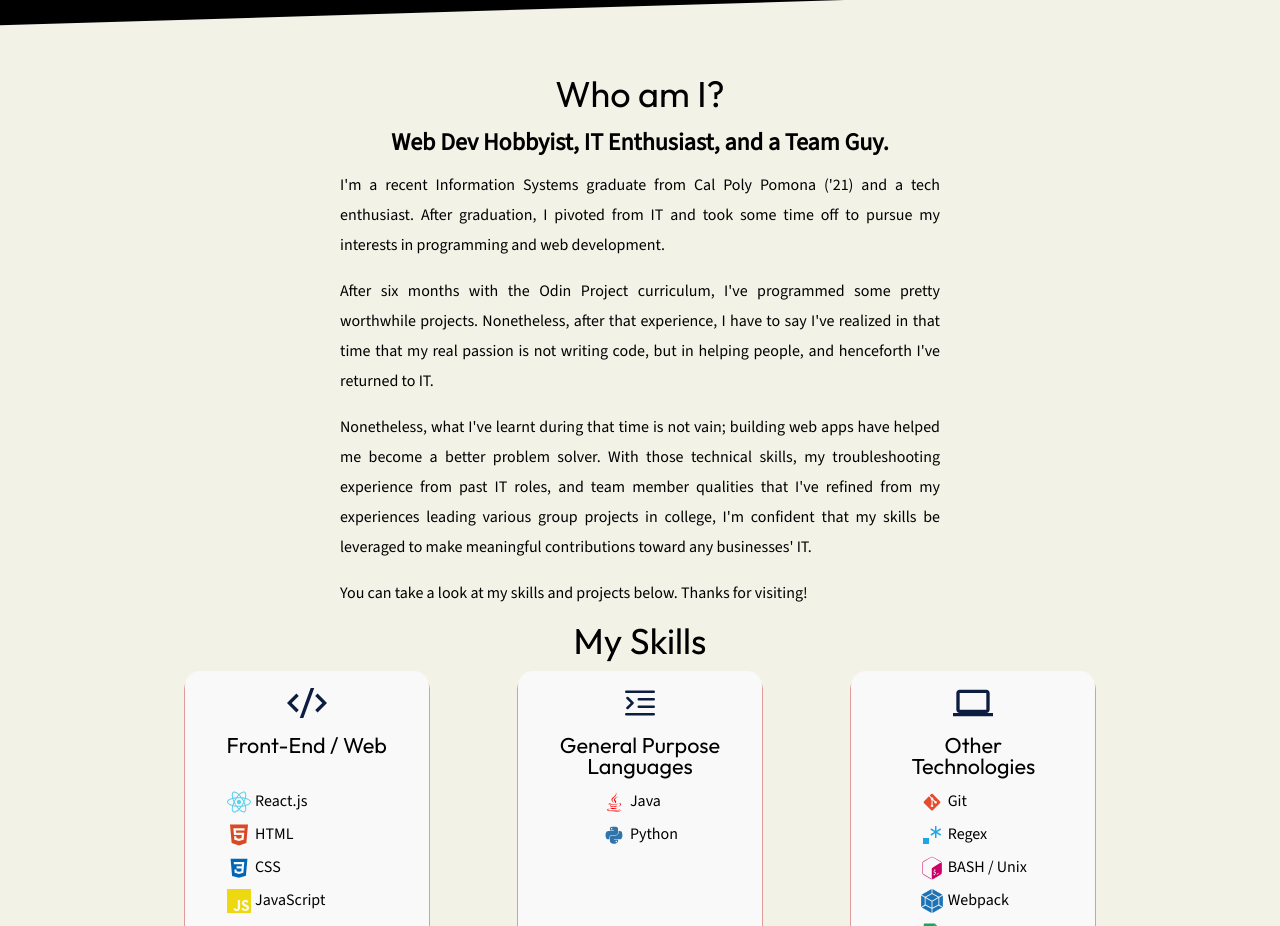
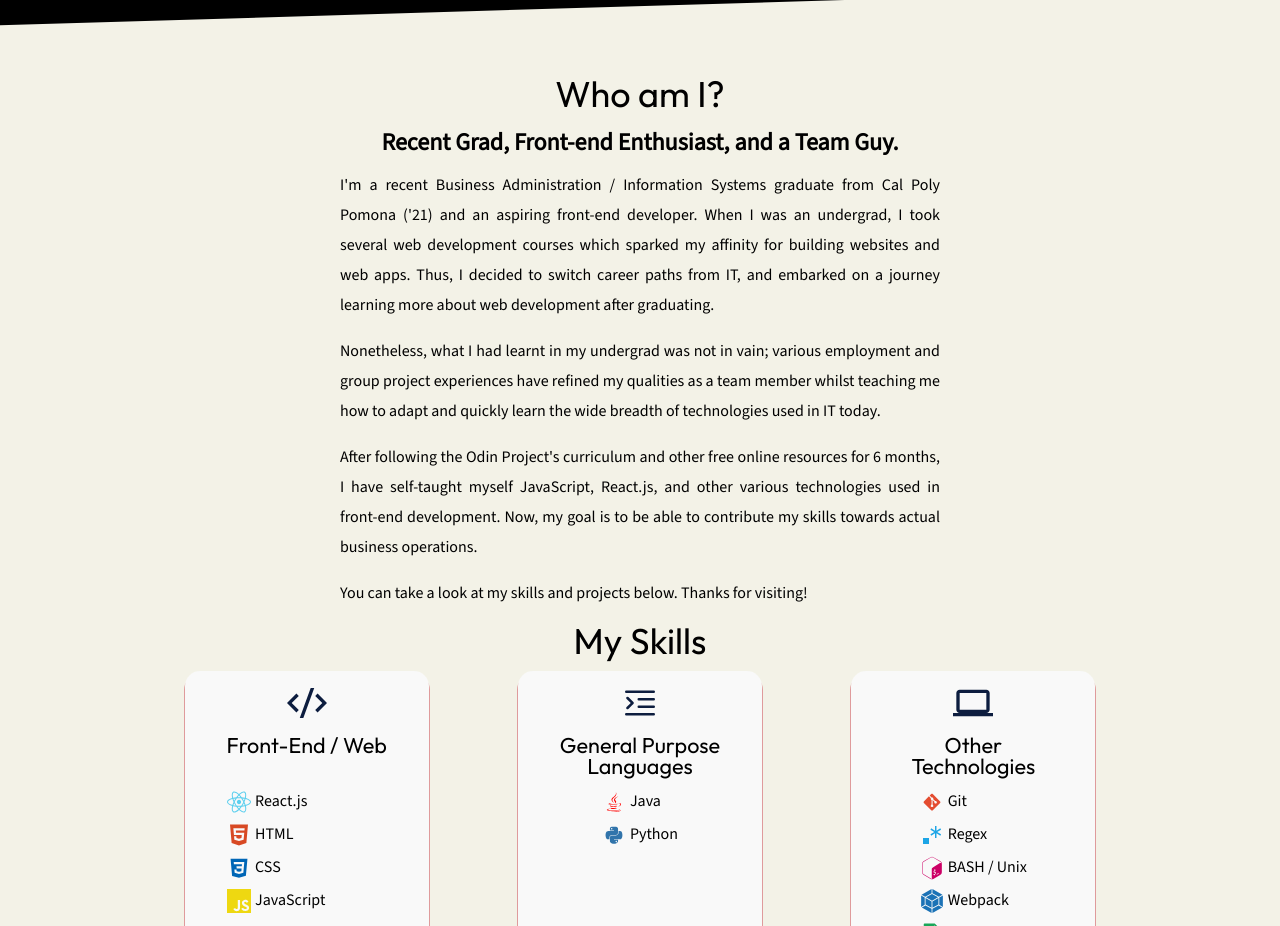
Before and after one commit to Datrinon/portfolio, a React (Create React App) app: page / in a window 1280 px wide. Shown: the part 820-1746 px from the top of the page. Built offline with nearby package versions, Linux system fonts and the light colour scheme.

Commit message:
Revert "Make about section more IT friendly"
This reverts commit b3dcb535254967fb7632b78a7e0ac28091f367ba.

```diff
--- a/src/components/Content/About.js
+++ b/src/components/Content/About.js
@@ -62,9 +62,9 @@ function About() {
         </A.AboutHeading>
         <A.AboutMeFacts className={displaySubtitle && "reveal"}>
           <A.AboutMeFact className="fact-1" ms={500}>
-            Web Dev Hobbyist</A.AboutMeFact>
+            Recent Grad</A.AboutMeFact>
           <A.AboutMeFact className="fact-2" ms={1500}>
-            IT Enthusiast</A.AboutMeFact>
+            Front-end Enthusiast</A.AboutMeFact>
           <A.AboutMeFact className="fact-3" ms={3400}>
             a Team Guy</A.AboutMeFact>
         </A.AboutMeFacts>
```
Also changed, not shown: src/data/bio.txt.
